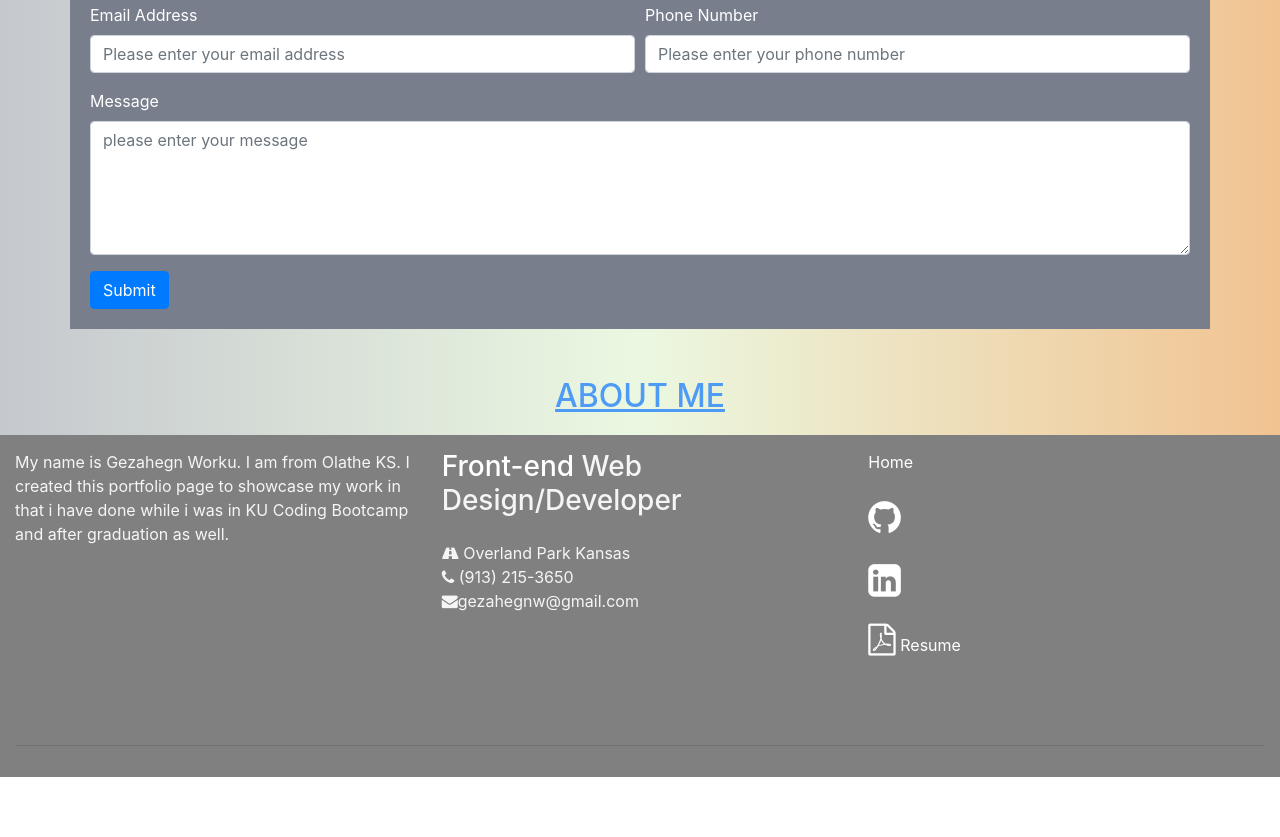
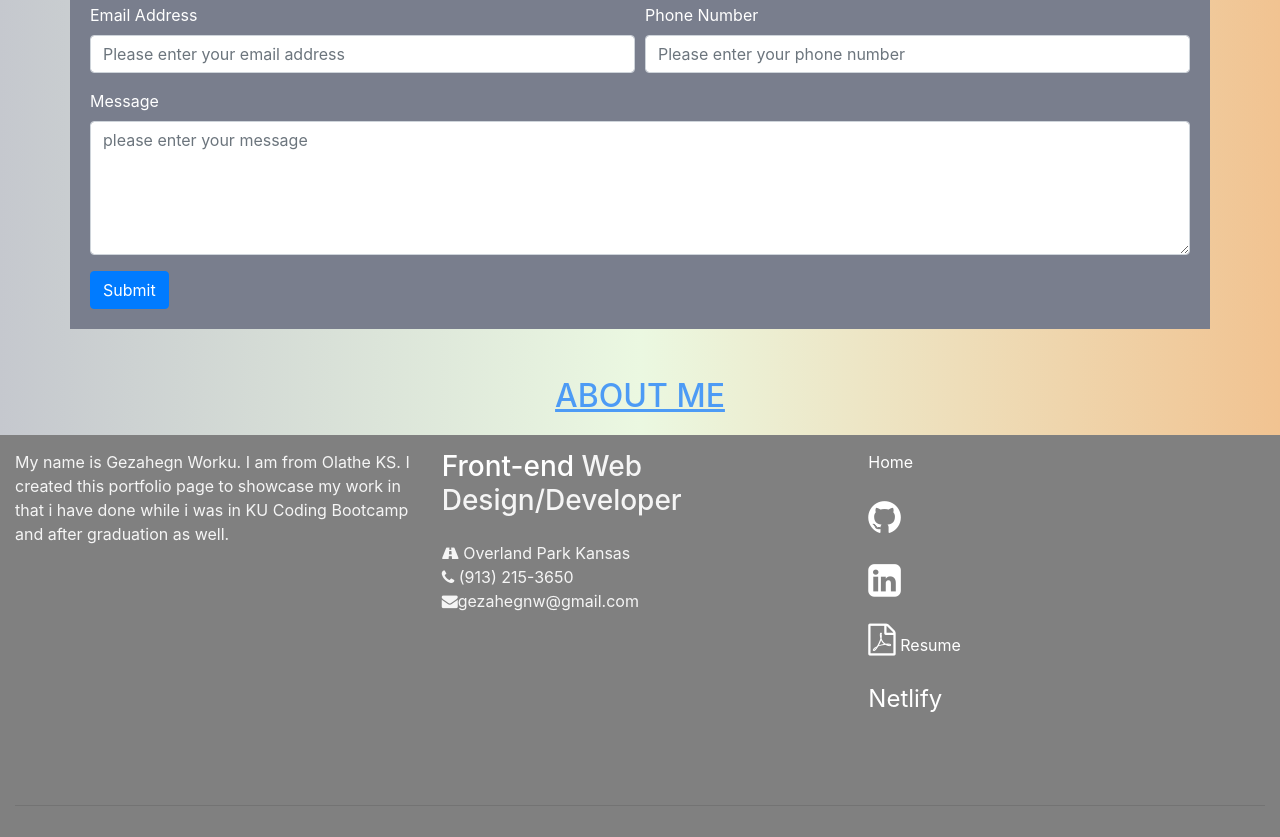
Before and after one commit to gezahegnw/gezahegnw.github.io, a plain HTML site: page main.html in a window 1280 px wide. Shown: the part 3877-4714 px from the top of the page. Before the commit the page ends 4654 px from the top, so only its background shows below. Drawn offline with nearby package versions, Linux system fonts and the light colour scheme.

```diff
--- a/main.html
+++ b/main.html
@@ -367,6 +367,7 @@
           <li><i class="fa fa-road"></i> Overland Park Kansas</li>
           <li><i class="fa fa-phone"></i> (913) 215-3650</li>
           <li><i class="fa fa-envelope"></i>gezahegnw@gmail.com</li>
+
         </ul>
       </div>
       <div class="col-sm">
@@ -375,7 +376,8 @@
               style="font-size:38px;"></i></a><br></li> <br />
         <li><a href="https://linkedin.com/in/gezahegn-worku-aug1982"><i class="fa fa-linkedin-square"
               style="font-size:38px;"></i></a><br /></li> <br />
-        <li><a href="gezahegnworku_resume.pdf"><i class="fa fa-file-pdf-o fa-2x" aria-hidden="true"></i> Resume</a></li>
+        <li><a href="gezahegnworku_resume.pdf"><i class="fa fa-file-pdf-o fa-2x" aria-hidden="true"></i> Resume</a></li> <br />
+        <li style="font-size: 24px;"><a href="https://adoring-davinci-96a3d5.netlify.com/"> Netlify</a></li>
       </div>
     </div>
     <!-- new footer closing -->
```
